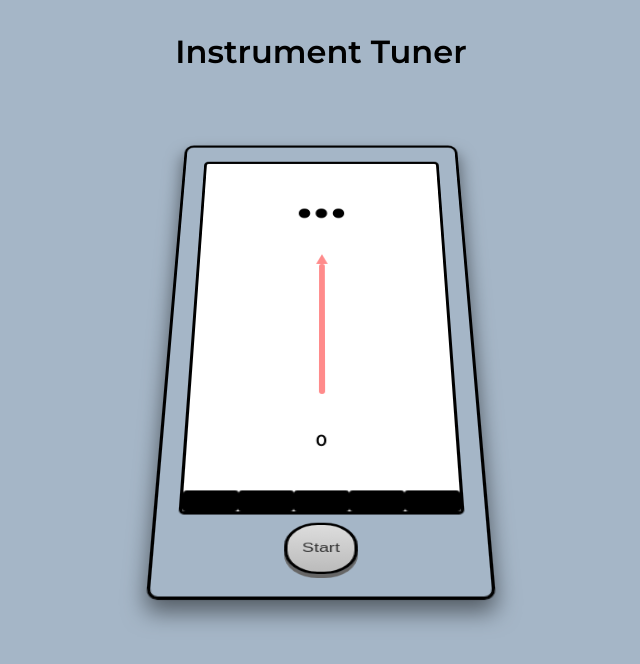
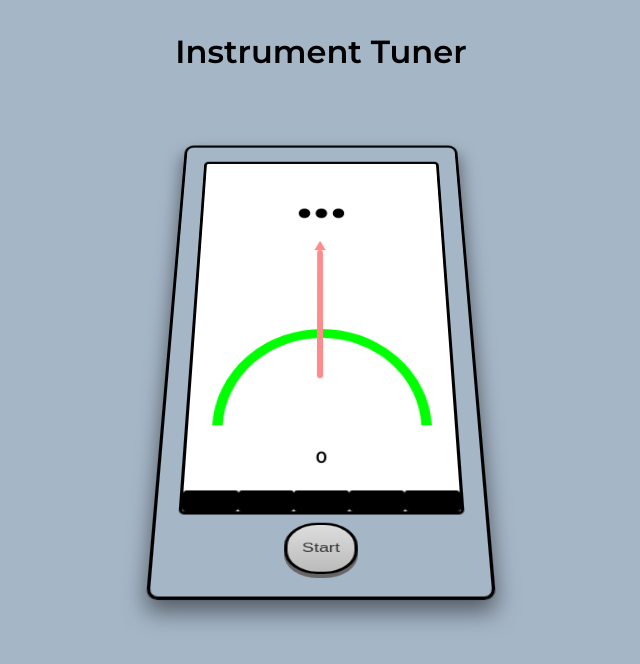
Before and after one commit to alexsacchetti/guitar-tuner, a React (Create React App) app: page / in a window 1280 px wide. Shown: the top 664 px of the page, without its empty margins (319-959 px from the left). Built offline with nearby package versions, Linux system fonts and the light colour scheme.

Commit message:
updated orientation of tuning arc indicators and color change

```diff
--- a/src/App.scss
+++ b/src/App.scss
@@ -1,63 +1,6 @@
 body {
   background-color: rgb(165, 182, 199);
   font-family: 'Montserrat', sans-serif;
-}
-
-.frame {
-  display: flex;
-  flex-direction: column;
-  align-items: center;
-  align-content: center;
-}
-
-.container {
-  padding-bottom: 10px;
-  padding-left: 10px;
-  padding-right: 10px;
-  margin-top: 10px;
-  background-color: rgb(67, 67, 67);
-  display: flex;
-  flex-direction: column;
-  align-items: center;
-  align-content: center;
-  width: 300px;
-  border: 5px solid rgba(152, 152, 152, 0.5);
-  border-radius: 5px;
-  box-shadow: 0.3em 0.3em 1em rgba(0, 0, 0, 0.3);
-}
-
-/* .audio {
-  display: none;
-  padding-top: 100px;
-  background-color: rgb(152, 110, 110);
-} */
-
-.tunerInfo {
-  display: flex;
-  align-content: center;
-  justify-content: center;
-  width: 100%;
-  height: 50px;
-  margin: 10px;
-  padding-top: 25px;
-  font-size: small;
-  font-weight: bolder;
-  border-radius: 5px;
-  background-color: rgb(110, 122, 152);
-}
-.tuneNote {
-  display: flex;
-  align-content: center;
-  justify-content: center;
-  width: 100%;
-  height: 50px;
-  margin: 10px;
-  padding-top: 5px;
-  padding-bottom: 15px;
-  font-size: 50px;
-  border-radius: 5px;
-  font-weight: bolder;
-  background-color: rgb(110, 122, 152);
 }
 
 .animate {
@@ -76,6 +19,7 @@ body {
   background-color: rgb(255, 139, 139); /* Color of the needle */
   border-radius: 3px; /* Makes the edges rounded */
   transform-origin: 50% 100%; /* Pivot at the bottom */
+  margin-left: -205px; /* Centers the needle */
 }
 
 .triangle-up::before {
@@ -99,49 +43,11 @@ body {
   border-bottom: 12px solid rgb(125, 213, 125);
 }
 
-.tuner-frame {
-  display: flex;
-  flex-direction: column;
-  align-items: center;
-  align-content: center;
-  width: 100%;
-  height: 100%;
-  margin: 10px;
-  padding-top: 25px;
-  font-size: small;
-  font-weight: bolder;
-  border-radius: 150px 150px 5px 5px;
-  background-color: rgb(110, 122, 152);
-}
-
 .button-container {
   display: flex;
   justify-content: space-evenly;
   width: 100%;
 }
-
-// .button {
-//   display: flex;
-//   flex-direction: column;
-//   align-items: center;
-//   padding: 6px 14px;
-//   font-family: -apple-system, BlinkMacSystemFont, 'Roboto', sans-serif;
-//   border-radius: 6px;
-//   border: none;
-//   background: #6e6d70;
-//   box-shadow: 0px 0.5px 1px rgba(0, 0, 0, 0.1), inset 0px 0.5px 0.5px rgba(255, 255, 255, 0.5),
-//     0px 0px 0px 0.5px rgba(0, 0, 0, 0.12);
-//   color: #dfdedf;
-//   user-select: none;
-//   -webkit-user-select: none;
-//   touch-action: manipulation;
-// }
-
-// .button:focus {
-//   box-shadow: inset 0px 0.8px 0px -0.25px rgba(255, 255, 255, 0.2), 0px 0.5px 1px rgba(0, 0, 0, 0.1),
-//     0px 0px 0px 3.5px rgba(28, 28, 28, 0.5);
-//   outline: 0;
-// }
 
 .audio-bars {
   display: flex;
--- a/src/components/Tuner.tsx
+++ b/src/components/Tuner.tsx
@@ -60,6 +60,30 @@ const Tune: React.FC<{}> = (props) => {
     setIsPressed(!isPressed)
   }
 
+  // const getHue = (displayCents: number) => {
+  //   const minCents = -50
+  //   const maxCents = 50
+  //   const hue = ((displayCents - minCents) / (maxCents - minCents)) * 120 // 120 is the hue for green in HSL
+  //   return hue
+  // }
+
+  // const leftHue = getHue(Math.max(-50, Math.min(0, displayCents)))
+  // const rightHue = getHue(Math.max(0, Math.min(50, displayCents)))
+
+  const getHue = (displayCents: number, isLeft: boolean) => {
+    const minCents = isLeft ? -50 : 0
+    const maxCents = isLeft ? 0 : 50
+    // For the left arc, the hue should go from 0 (red) at -50 to 120 (green) at 0
+    // For the right arc, the hue should go from 120 (green) at 0 to 0 (red) at 50
+    const hue = isLeft
+      ? ((displayCents - minCents) / (maxCents - minCents)) * 120
+      : 120 - ((displayCents - minCents) / (maxCents - minCents)) * 120
+    return hue
+  }
+
+  const leftHue = getHue(Math.max(-50, Math.min(0, displayCents)), true)
+  const rightHue = getHue(Math.max(0, Math.min(50, displayCents)), false)
+
   return (
     <div className="tuner-container">
       <div className="tuner-title">Instrument Tuner</div>
@@ -69,6 +93,23 @@ const Tune: React.FC<{}> = (props) => {
           <div className="displayNote">{displayNote}</div>
           <div className="">
             <div className="animate">
+              <svg width="400" height="200">
+                <path
+                  id="leftArc"
+                  d="M200,100 A100,100 0 0,0 100,200"
+                  fill="none"
+                  stroke={`hsl(${leftHue}, 100%, 50%)`}
+                  strokeWidth="10"
+                />
+                <path
+                  id="rightArc"
+                  d="M200,100 A100,100 0 0,1 300,200"
+                  fill="none"
+                  stroke={`hsl(${rightHue}, 100%, 50%)`}
+                  strokeWidth="10"
+                />
+              </svg>
+
               <div>
                 <motion.div
                   className={`triangle-up ${isTune ? 'green' : ''}`}
```
